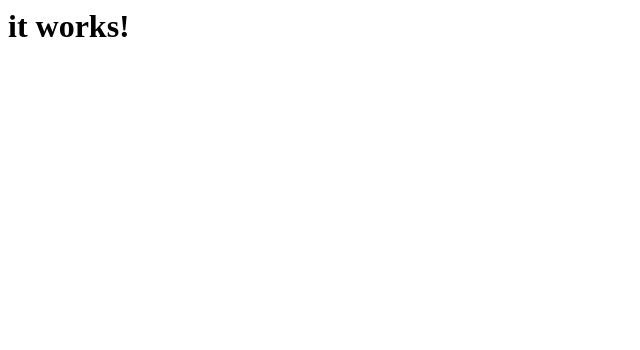
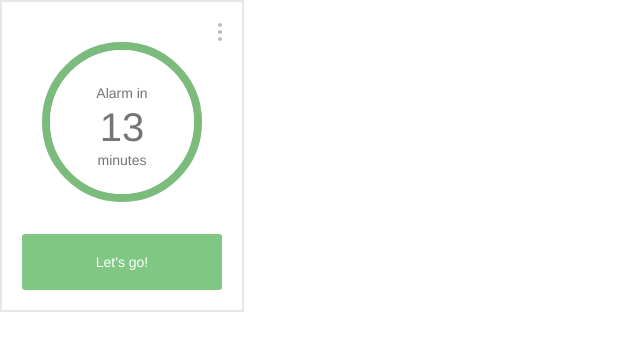
Before and after one commit to markusoelhafen/drink, a browser extension: page app/index.html in a window 1280 px wide. Shown: the whole page, without its empty margins (0-640 px from the left). Drawn offline with Linux system fonts and the light colour scheme.

Commit message:
added popup

```diff
--- a/app/index.html
+++ b/app/index.html
@@ -4,6 +4,34 @@
 		<link href="index.css" rel="stylesheet" type="text/css">
 	</head>
 	<body>
-		<h1>it works!</h1>
+		<div id="content">
+			<button id="optionsButton">
+				<svg xmlns="http://www.w3.org/2000/svg" xmlns:xlink="http://www.w3.org/1999/xlink" version="1.1" x="0px" y="0px" width="20px" height="20px" viewBox="0 0 20 20" enable-background="new 0 0 20 20" xml:space="preserve">
+					<path fill-rule="evenodd" clip-rule="evenodd" d="M10 1c1.1 0 2 0.9 2 2s-0.9 2-2 2S8 4.1 8 3S8.9 1 10 1z"/>
+					<path fill-rule="evenodd" clip-rule="evenodd" d="M10 15c1.1 0 2 0.9 2 2s-0.9 2-2 2s-2-0.9-2-2S8.9 15 10 15z"/>
+					<path fill-rule="evenodd" clip-rule="evenodd" d="M10 8c1.1 0 2 0.9 2 2s-0.9 2-2 2s-2-0.9-2-2S8.9 8 10 8z"/>
+				</svg>
+
+			</button>
+			<div id="main">
+				<div id="progress">
+					<g>
+					<svg width="160px" height="160px" xmlns="http://www.w3.org/2000/svg">
+ 						<path d="m4,80c0,-41.98895 34.01105,-76 76,-76c41.98895,0 76,34.01105 76,76c0,41.98895 -34.01105,76 -76,76c-41.98895,0 -76,-34.01105 -76,-76z" transform="rotate(90 80,80) " fill="none" stroke="#e7e7e7" stroke-width="8" stroke-miterlimit="0"/>
+  						<path id="progressCircle" d="m4,80c0,-41.98895 34.01105,-76 76,-76c41.98895,0 76,34.01105 76,76c0,41.98895 -34.01105,76 -76,76c-41.98895,0 -76,-34.01105 -76,-76z" transform="rotate(90 80,80) " fill="none" stroke="#7bbc7d" stroke-width="8" stroke-miterlimit="0"/>
+					</svg>
+					</g>
+					<div id="countdown">
+						<div class="text">
+							Alarm in
+							<span id="counter">13</span>
+							<span id="timeUnit" class="time">minutes</span>
+						</div>
+					</div>
+				</div>
+				<button class="btn btn-start" id="runToggle">
+				</button>
+			</div>
+		</div>
 	</body>
 </html>
--- a/app/index.less
+++ b/app/index.less
@@ -1,6 +1,144 @@
+@width: 			240px;
+@height:			308px;
+
+@white:				#ffffff;
+@lightgray: 		#e7e7e7;
+@gray:				#bdbdbd;
+@darkgray:			#757575;
+@green:				#81c784;
+@darkgreen:			#79ba7c;
+@red:				#f0524f;
+@darkred:			#e34d4b;
+
+@base-font-size:	14px;
+@base-line-height:	1.4em;
+
+
 * {
-	backgorund: red;
+	padding: 0; margin: 0; border: none;
+	font-family: 'Helvetica Neue', Helvetica, Arial, sans-serif;
+	font-weight: normal;
+	&:focus {
+		outline: none;
+	}
 }
+
 body {
-	background: #fff;
+	background: @white;
+	font-size: @base-font-size;
+	line-height: @base-line-height;
+	-webkit-user-select: none;
+	-moz-user-select: none;
+	-ms-user-select: none;
+	user-select: none;
+	-webkit-tap-highlight-color: rgba(0,0,0,0);
+	-webkit-touch-callout: none;
 }
+
+#content {
+	position: relative;
+	width: @width;
+	height: @height;
+	overflow: hidden;
+	border: 2px solid @lightgray;
+
+	#optionsButton {
+		position: absolute;
+		top: 20px;
+		right: 12px;
+		fill: @gray;
+		background: transparent;
+		cursor: pointer;
+		z-index: 2;
+		&:hover {
+			fill: @darkgray;
+		}
+	}
+
+	#main, #options {
+		position: relative;
+		width: @width;
+		height: @height;
+		box-sizing: border-box;
+		padding: 20px;
+	}
+	#main {
+		transition-property: all;
+		transition-duration: .5s;
+		transition-timing-function: cubic-bezier(0, 1, 0.5, 1);
+
+		.slideup {
+			margin-top: -@height;
+		}
+
+		#progress {
+			position: relative;
+			width: 160px;
+			height: 160px;
+			margin: 20px auto;
+
+			#countdown {
+				position: absolute;
+				width: 144px;
+				height: 144px;
+				top: 0;
+				margin: 8px;
+				border-radius: 50%;
+				background: @white;
+
+				.text {
+					color: @darkgray;
+					font-size: @base-font-size; //original 16px;
+					text-align: center;
+					margin-top: 34px;
+
+					#counter {
+						font-size: 40px;
+						display: block;
+						margin: 14px;
+					}
+				}
+			}
+		}
+
+	}
+
+	.btn {
+		width: 200px;
+		position: absolute;
+		margin-top: 10px;
+		color: @white;
+		border-radius: 3px;
+		text-align: center;
+		vertical-align: baseline;
+		font-size: @base-font-size; //originally 18px
+		padding: 20px 0;
+		cursor: pointer;
+		bottom: 20px;
+
+		&.btn-start {
+			background: @green;
+			&:before {
+				content: "Let's go!";
+			}
+			&:hover {
+				background: @darkgreen;
+			}
+		}
+		&.btn-stop {
+			background: @red;
+			&:before {
+				content: "Stop it!";
+			}
+			&:hover {
+				background: @darkred;
+			}
+		}
+		&.btn-gray {
+			background: @gray;
+			&:hover {
+				background: @darkgray;
+			}
+		}
+	}
+}
--- a/gruntfile.js
+++ b/gruntfile.js
@@ -26,7 +26,7 @@ module.exports = function(grunt) {
     browserSync: {
       dev: {
         bsFiles: {
-          src: ['app/*.css', 'app/*hmtl']
+          src: ['app/*.css', 'app/*.hmtl']
         },
         options: {
           watchTask: true,
```
Also changed, not shown: app/index.css.
